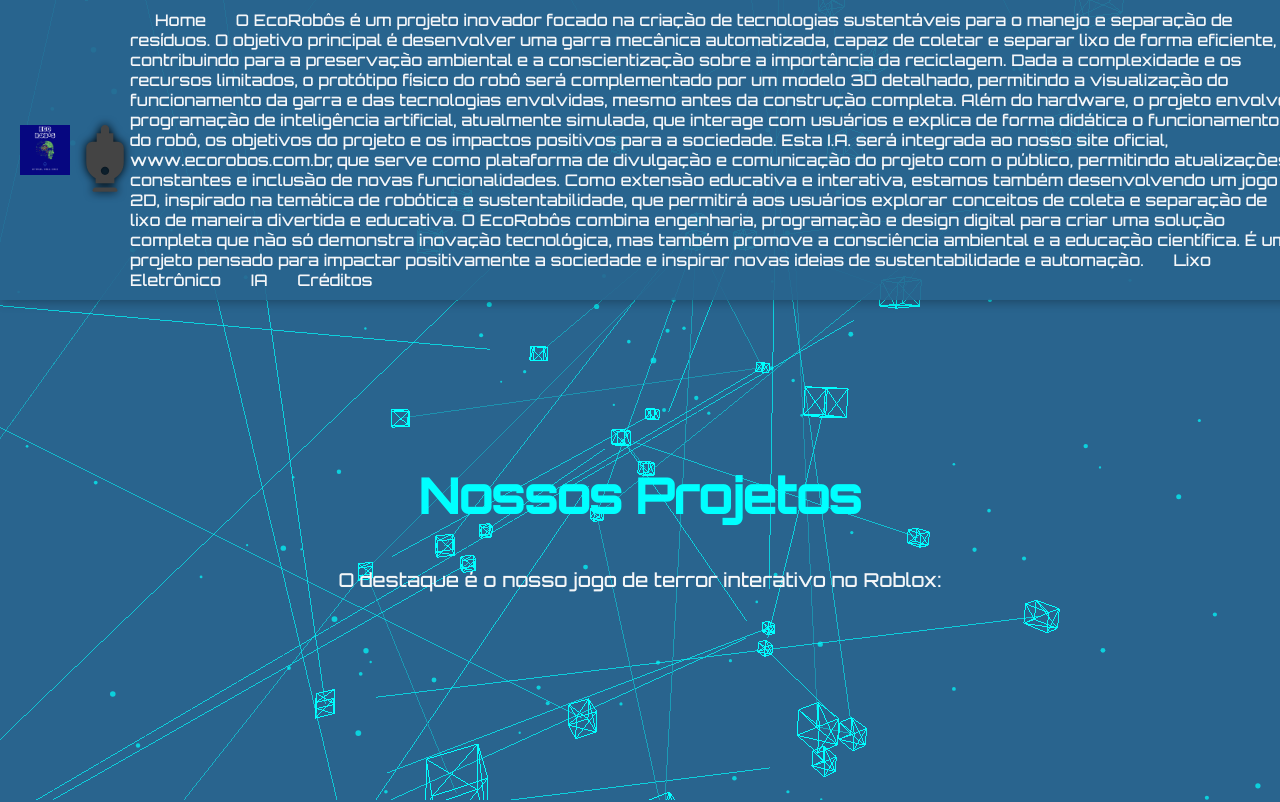
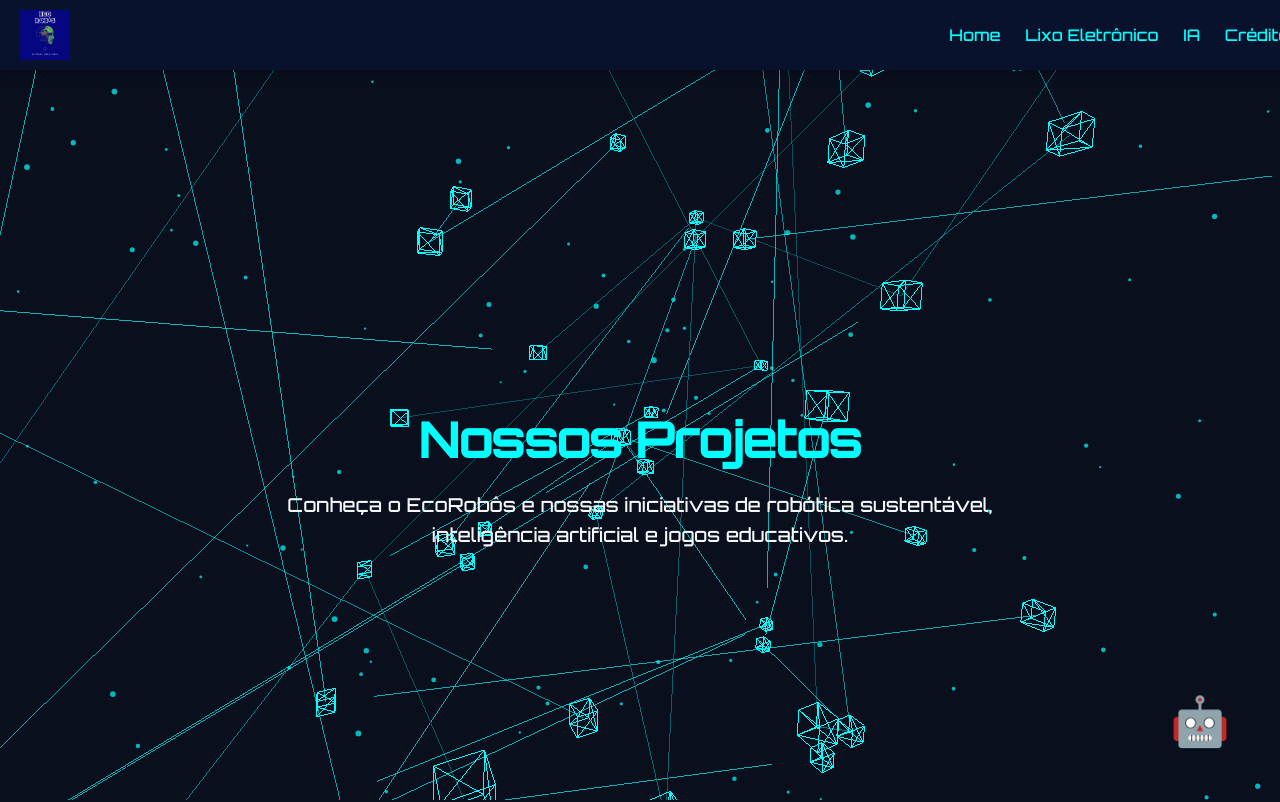
Before and after one commit to gustavoluiz111/assistente-ia-apresentacao, a plain HTML site: page projetos.html in a window 1280 px wide. Shown: the top 802 px of the page. Drawn offline with nearby package versions, Linux system fonts and the light colour scheme; animation ran at ten frames a second.

Commit message:
Update projetos.html

```diff
--- a/projetos.html
+++ b/projetos.html
@@ -6,6 +6,76 @@
 <title>Projetos EcoRobôs</title>
 <link href="https://fonts.googleapis.com/css2?family=Orbitron:wght@500&display=swap" rel="stylesheet">
 <link rel="stylesheet" href="style.css">
+<style>
+  body {
+    font-family: 'Orbitron', sans-serif;
+    margin: 0;
+    background-color: #0a0f1e;
+    color: #ffffff;
+  }
+
+  header {
+    display: flex;
+    justify-content: space-between;
+    align-items: center;
+    padding: 10px 20px;
+    background-color: #08122c;
+  }
+
+  header nav a {
+    color: #00ffff;
+    text-decoration: none;
+    margin-left: 20px;
+    transition: color 0.3s;
+  }
+
+  header nav a:hover {
+    color: #ff9900;
+  }
+
+  .hero {
+    text-align: center;
+    padding: 60px 20px 40px 20px;
+  }
+
+  .hero h1 {
+    font-size: 3em;
+    margin-bottom: 20px;
+    color: #00ffff;
+  }
+
+  .hero p {
+    font-size: 1.2em;
+    max-width: 800px;
+    margin: 0 auto;
+    line-height: 1.6;
+  }
+
+  .projeto-text {
+    max-width: 900px;
+    margin: 40px auto;
+    padding: 20px;
+    background: rgba(0, 255, 255, 0.05);
+    border-left: 4px solid #00ffff;
+    line-height: 1.7;
+    font-size: 1.1em;
+    color: #d0f0f0;
+  }
+
+  .mascote {
+    position: fixed;
+    bottom: 20px;
+    right: 20px;
+    font-size: 3em;
+    cursor: pointer;
+    animation: float 3s ease-in-out infinite;
+  }
+
+  @keyframes float {
+    0%, 100% { transform: translateY(0); }
+    50% { transform: translateY(-10px); }
+  }
+</style>
 </head>
 <body>
 <canvas id="particles"></canvas>
@@ -13,24 +83,15 @@
 
 <header>
   <div class="left">
-    <div class="logo"><img src="https://github.com/gustavoluiz111/assistente-ia-apresentacao/blob/main/Free.png?raw=true" alt="Logo EcoRobôs" style="height:100%;width:auto;"></div>
+    <div class="logo">
+      <img src="https://github.com/gustavoluiz111/assistente-ia-apresentacao/blob/main/Free.png?raw=true" alt="Logo EcoRobôs" style="height:100%;width:auto;">
+    </div>
     <div class="lampada lampada-btn" id="lampada" title="Modo Claro/Escuro">
-      <svg xmlns="http://www.w3.org/2000/svg" viewBox="0 0 384 512">
-        <path d="M192 0C209.7 0 224 14.33 224 32V64H160V32C160 14.33 174.3 0 192 0zM128 64H256V128H128V64zM96 128H288C314.5 128 336 149.5 336 176V288C336 340.9 307.1 387.3 264 409.6V448H120V409.6C76.89 387.3 48 340.9 48 288V176C48 149.5 69.49 128 96 128zM160 352C160 369.7 174.3 384 192 384C209.7 384 224 369.7 224 352C224 334.3 209.7 320 192 320C174.3 320 160 334.3 160 352zM120 480H264C277.3 480 288 490.7 288 504C288 508.4 284.4 512 280 512H104C99.58 512 96 508.4 96 504C96 490.7 106.7 480 120 480z"/>
-      </svg>
+      <!-- SVG da lâmpada -->
     </div>
   </div>
   <nav>
     <a href="index.html">Home</a>
-    <a href="projetos.html">O EcoRobôs é um projeto inovador focado na criação de tecnologias sustentáveis para o manejo e separação de resíduos. O objetivo principal é desenvolver uma garra mecânica automatizada, capaz de coletar e separar lixo de forma eficiente, contribuindo para a preservação ambiental e a conscientização sobre a importância da reciclagem.
-
-Dada a complexidade e os recursos limitados, o protótipo físico do robô será complementado por um modelo 3D detalhado, permitindo a visualização do funcionamento da garra e das tecnologias envolvidas, mesmo antes da construção completa.
-
-Além do hardware, o projeto envolve programação de inteligência artificial, atualmente simulada, que interage com usuários e explica de forma didática o funcionamento do robô, os objetivos do projeto e os impactos positivos para a sociedade. Esta I.A. será integrada ao nosso site oficial, www.ecorobos.com.br, que serve como plataforma de divulgação e comunicação do projeto com o público, permitindo atualizações constantes e inclusão de novas funcionalidades.
-
-Como extensão educativa e interativa, estamos também desenvolvendo um jogo 2D, inspirado na temática de robótica e sustentabilidade, que permitirá aos usuários explorar conceitos de coleta e separação de lixo de maneira divertida e educativa.
-
-O EcoRobôs combina engenharia, programação e design digital para criar uma solução completa que não só demonstra inovação tecnológica, mas também promove a consciência ambiental e a educação científica. É um projeto pensado para impactar positivamente a sociedade e inspirar novas ideias de sustentabilidade e automação.</a>
     <a href="lixo.html">Lixo Eletrônico</a>
     <a href="ia.html">IA</a>
     <a href="creditos.html">Créditos</a>
@@ -39,7 +100,19 @@ O EcoRobôs combina engenharia, programação e design digital para criar uma so
 
 <section class="hero fade-in">
   <h1>Nossos Projetos</h1>
-  <p>O destaque é o nosso jogo de terror interativo no Roblox: </p>
+  <p>Conheça o EcoRobôs e nossas iniciativas de robótica sustentável, inteligência artificial e jogos educativos.</p>
+</section>
+
+<section class="projeto-text">
+  <p>O <strong>EcoRobôs</strong> é um projeto inovador focado na criação de tecnologias sustentáveis para o manejo e separação de resíduos. O objetivo principal é desenvolver uma <strong>garra mecânica automatizada</strong>, capaz de coletar e separar lixo de forma eficiente, contribuindo para a preservação ambiental e a conscientização sobre a importância da reciclagem.</p>
+
+  <p>Dada a complexidade e os recursos limitados, o protótipo físico do robô será complementado por um <strong>modelo 3D detalhado</strong>, permitindo a visualização do funcionamento da garra e das tecnologias envolvidas, mesmo antes da construção completa.</p>
+
+  <p>Além do hardware, o projeto envolve <strong>programação de inteligência artificial</strong>, atualmente simulada, que interage com usuários e explica de forma didática o funcionamento do robô, os objetivos do projeto e os impactos positivos para a sociedade. Esta I.A. será integrada ao nosso site oficial, <a href="http://www.ecorobos.com.br" style="color:#00ffff;">www.ecorobos.com.br</a>, que serve como plataforma de divulgação e comunicação do projeto com o público, permitindo atualizações constantes e inclusão de novas funcionalidades.</p>
+
+  <p>Como extensão educativa e interativa, estamos também desenvolvendo um <strong>jogo 2D</strong>, inspirado na temática de robótica e sustentabilidade, que permitirá aos usuários explorar conceitos de coleta e separação de lixo de maneira divertida e educativa.</p>
+
+  <p>O EcoRobôs combina engenharia, programação e design digital para criar uma solução completa que não só demonstra inovação tecnológica, mas também promove a consciência ambiental e a educação científica. É um projeto pensado para impactar positivamente a sociedade e inspirar novas ideias de sustentabilidade e automação.</p>
 </section>
 
 <div class="mascote" id="mascote">🤖</div>
```
